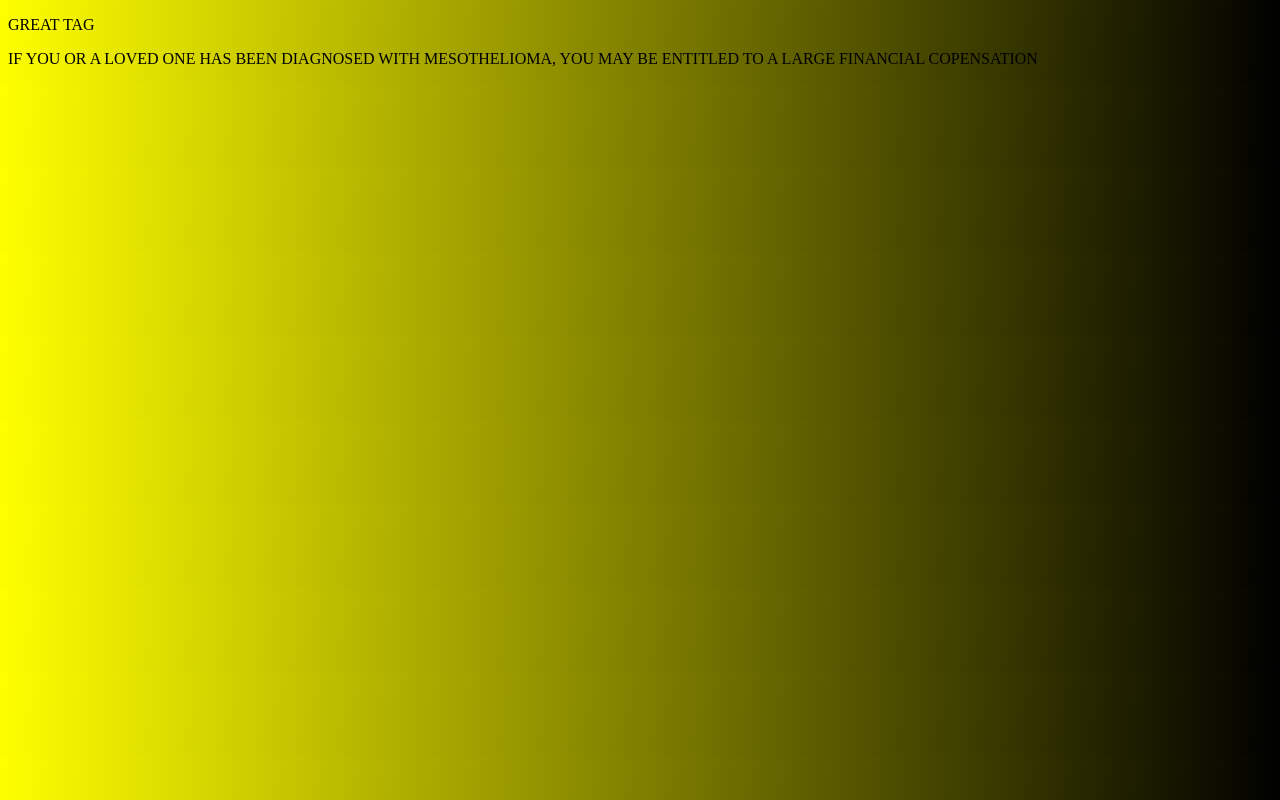
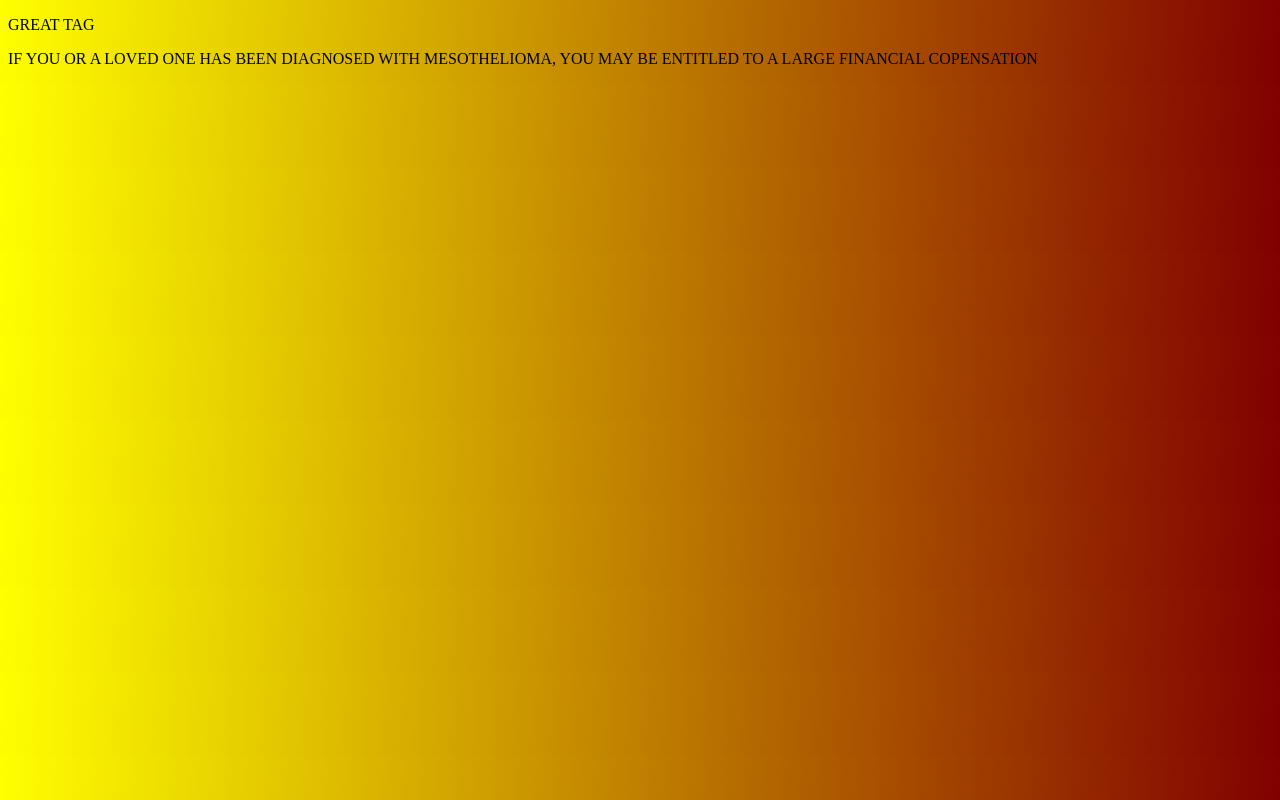
Before and after one commit to LeetMace/SAJ-Auto-Transport, a plain HTML site: page index.html in a window 1280 px wide. Drawn offline with Linux system fonts and the light colour scheme.

Commit message:
Do Stuff

```diff
--- a/css/style.css
+++ b/css/style.css
@@ -4,11 +4,11 @@
 }*/
 
 html {
-	background: linear-gradient(to bottom right, RGB(255,255,0), RGB(0,0,0));
+		background: linear-gradient(to bottom right, RGB(255,255,0), RGB(128,0,0));
     background: RGB(255,255,0);
-    background: -webkit-linear-gradient(left top, RGB(255,255,0), RGB(0,0,0));
-    background: -o-linear-gradient(bottom right,RGB(255,255,0), RGB(0,0,0));
-    background: -moz-linear-gradient(bottom right, RGB(255,255,0), RGB(0,0,0));
+    background: -webkit-linear-gradient(left top, RGB(255,255,0), RGB(128,0,0));
+    background: -o-linear-gradient(bottom right,RGB(255,255,0), RGB(128,0,0));
+    background: -moz-linear-gradient(bottom right, RGB(255,255,0), RGB(128,0,0));
 }
 
 p.footer {
```
Also changed, not shown: 2 other files.
